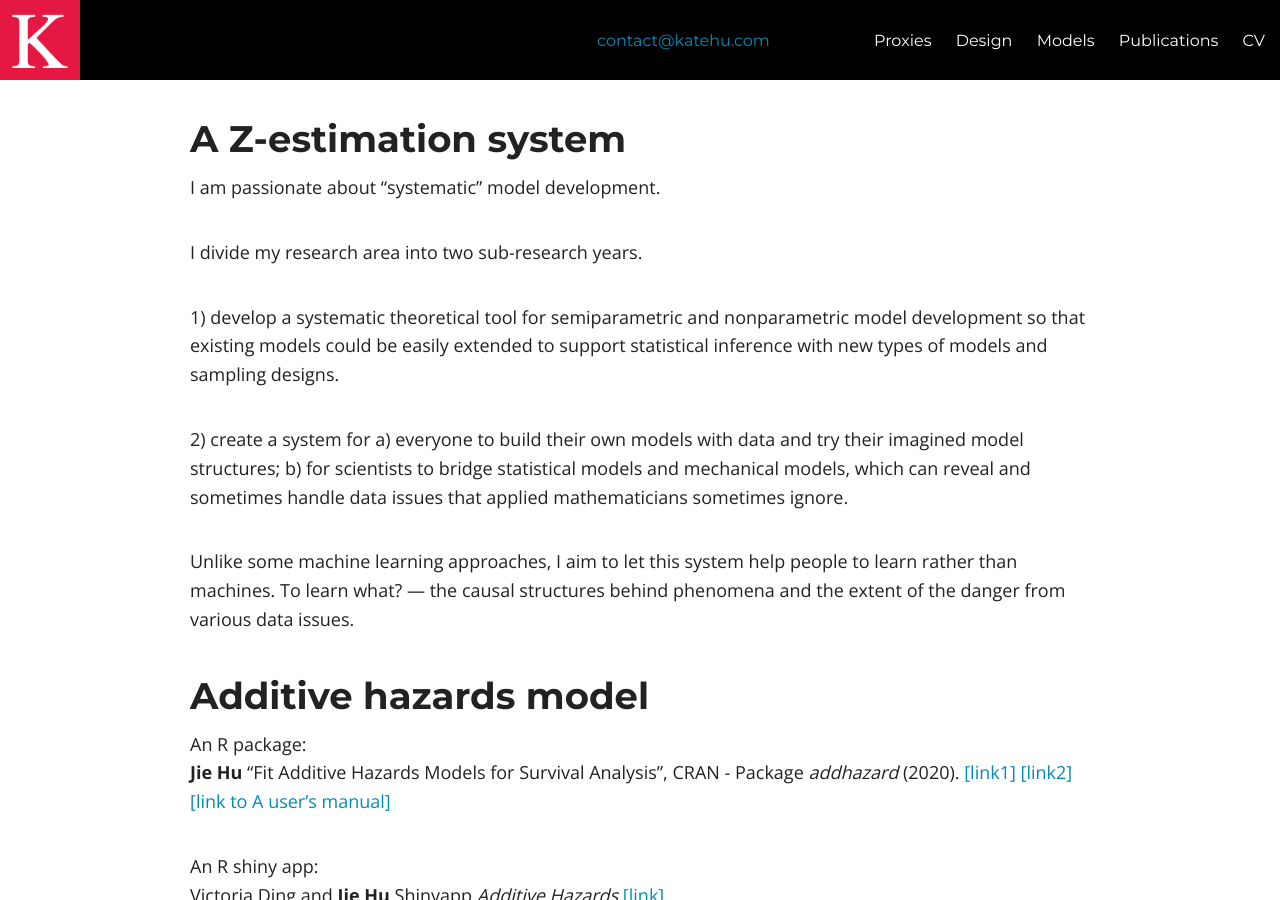
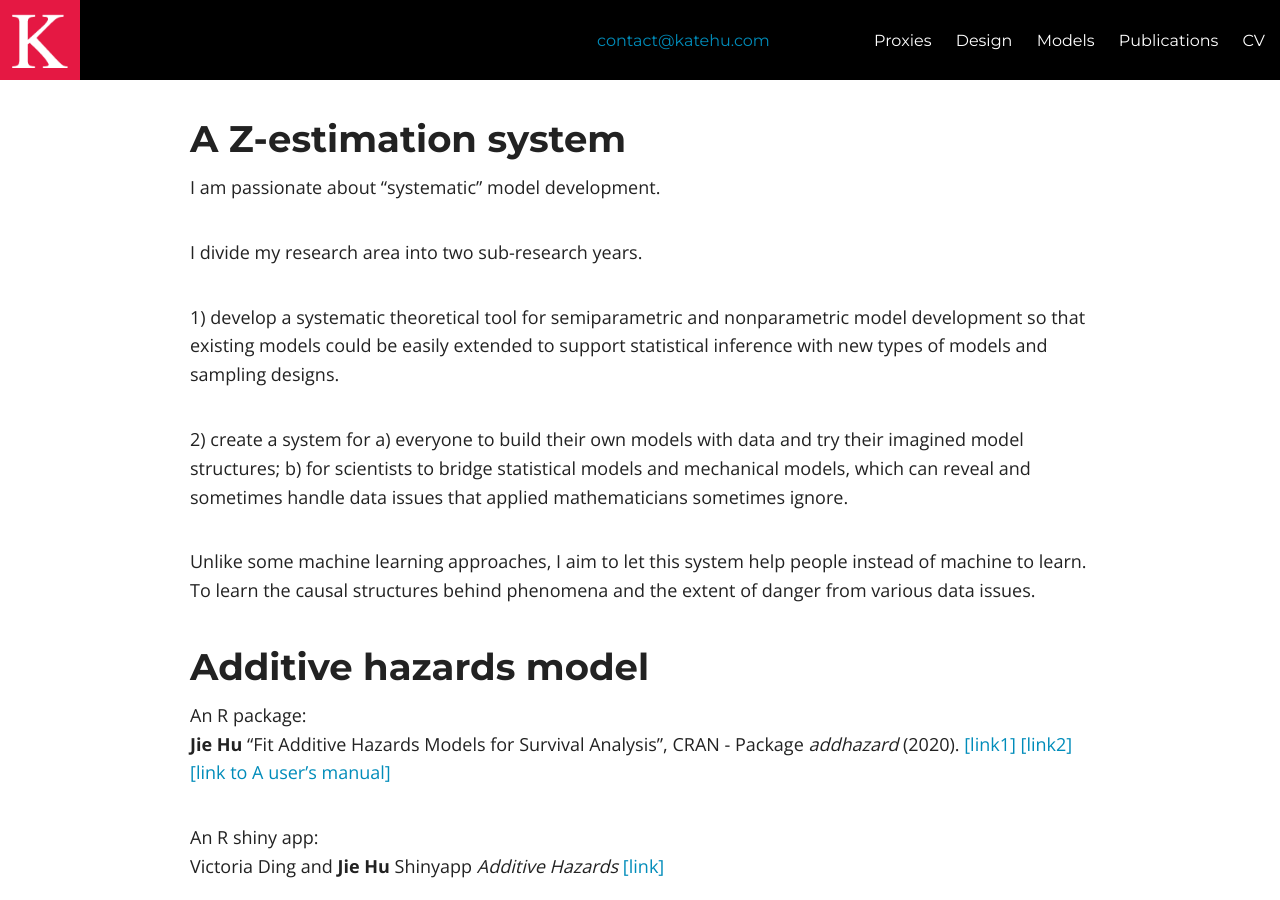
Before and after one commit to katehu/katehu.github.io, a Jekyll site: the page built from models.md, in a window 1280 px wide and 900 px high. Built offline with Jekyll 4.4.1, drawn with Linux system fonts in a browser that asks for light colours; nearby versions of some CDN libraries.

Commit message:
Update models.md

```diff
--- a/models.md
+++ b/models.md
@@ -13,7 +13,7 @@ I divide my research area into two sub-research years.
 
 2) create a system for a) everyone to build their own models with data and try their imagined model structures; b) for scientists to bridge statistical models and mechanical models, which can reveal and sometimes handle data issues that applied mathematicians sometimes ignore.
 
-Unlike some machine learning approaches, I aim to let this system help people to learn rather than machines. To learn what? --- the causal structures behind phenomena and the extent of the danger from various data issues.
+Unlike some machine learning approaches, I aim to let this system help people instead of machine to learn. To learn the causal structures behind phenomena and the extent of danger from various data issues.
 
 
 
```
